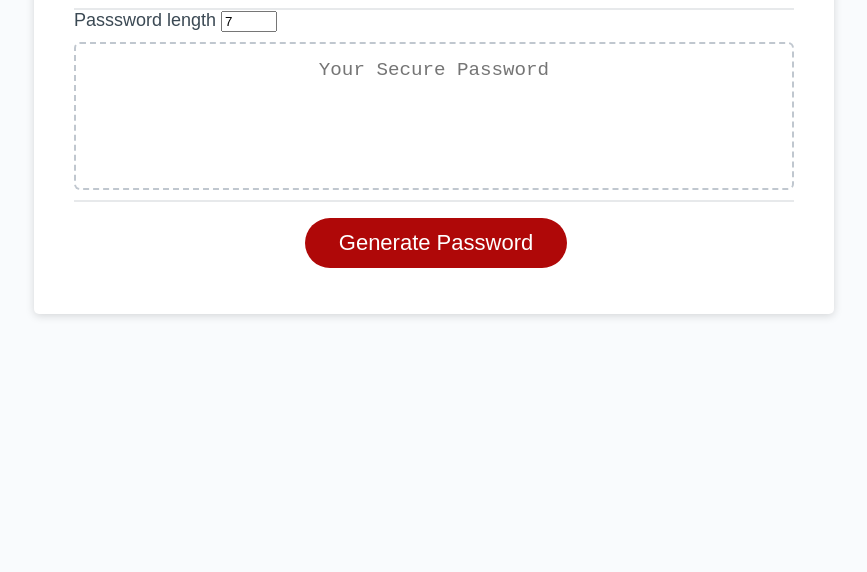
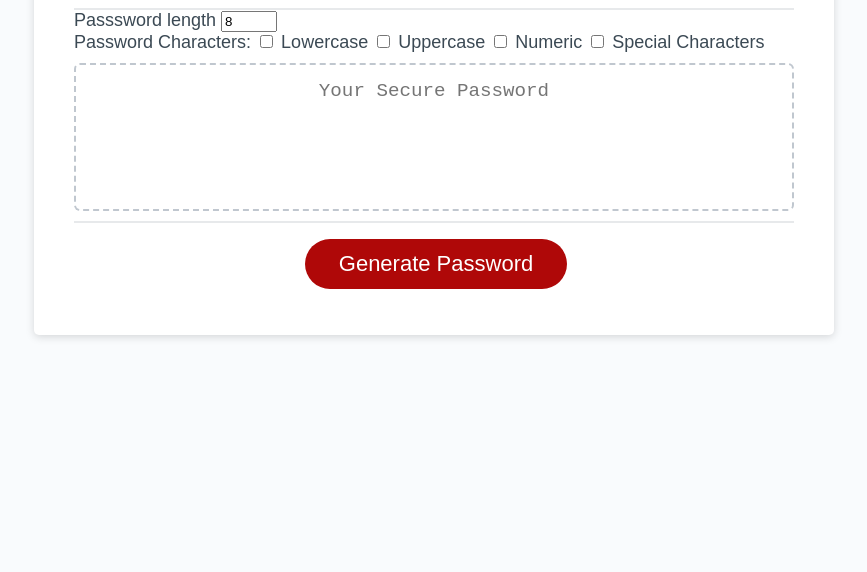
Before and after one commit to gabrielparada05/Challege3-UofT, a plain HTML site: page index.html in a window 1280 px wide. Shown: the part 228-800 px from the top of the page, without its empty margins (206-1073 px from the left). Drawn offline with Linux system fonts and the light colour scheme.

Commit message:
Added checkboxs special characters

```diff
--- a/Assets/script.js
+++ b/Assets/script.js
@@ -24,6 +24,6 @@ function pickOne() {
 generateBtn.addEventListener("click", function writePassword()
 {
     var passwordText = document.querySelector("#password");
-    var password = pickOne (9);
+    var password = pickOne ();
     passwordText.value = password;
 }   )
--- a/index.html
+++ b/index.html
@@ -19,7 +19,18 @@
         </div>
         <div>
           <label for="passsword-length"> Passsword length </label>
-          <input type="number" id="p-length" name="password-length" min="4" max="10" value="7">
+          <input type="number" id="p-length" name="password-length" min="8" max="20" value="8">
+        </div>
+        <div>
+        <label for="password-caracter">Password Characters:</label>
+        <input type="checkbox" name="lowercase" value="lowercase">
+        <label for="lowercase">Lowercase</label>
+        <input type="checkbox" name="uppercase" value="uppercase">
+        <label for="uppercase">Uppercase</label>
+        <input type="checkbox" name="numeric" value="numeric">
+        <label for="numeric">Numeric</label>
+        <input type="checkbox" name="special-character" value="special-character">
+        <label for="special-character">Special Characters</label>
         </div>
         <div class="card-body">
           <textarea
```
